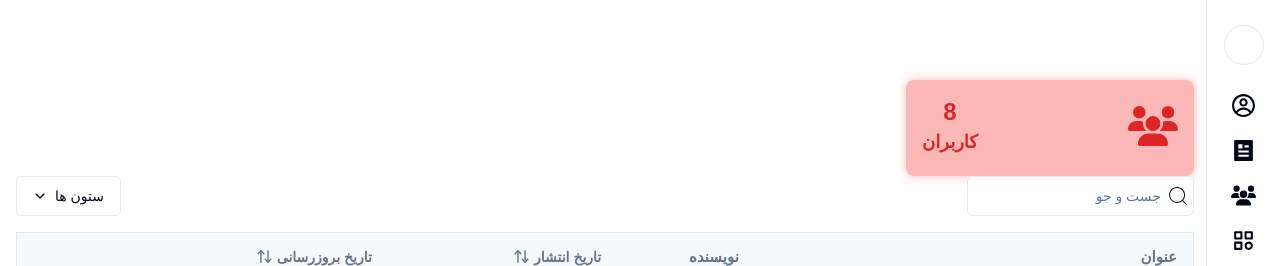
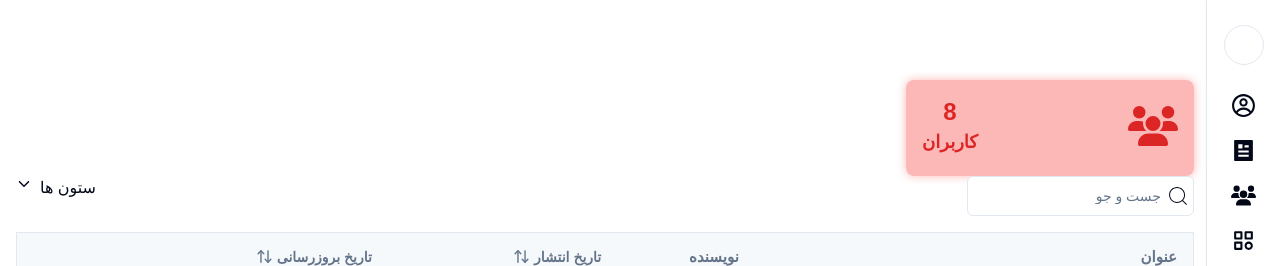
Before and after one commit to MohammadBohluli/learnByLearn-blog, a React (Vite) app in the folder frontend/: page /profile/articles in a window 1280 px wide. Shown: the top 266 px of the page. Built offline with nearby package versions, Linux system fonts and the light colour scheme; a small style sheet from the web is missing.

Commit message:
bugfix: nested button

```diff
--- a/frontend/src/features/articles/article-table/data-table.tsx
+++ b/frontend/src/features/articles/article-table/data-table.tsx
@@ -73,11 +73,9 @@ export function DataTable<TData, TValue>({
         {/* visibility column button */}
 
         <DropdownMenu>
-          <DropdownMenuTrigger>
-            <Button className="flex gap-2" variant={"outline"}>
-              <span>ستون ها</span>
-              <IoIosArrowDown />
-            </Button>
+          <DropdownMenuTrigger className="flex gap-2">
+            <span>ستون ها</span>
+            <IoIosArrowDown />
           </DropdownMenuTrigger>
           <DropdownMenuContent className="ml-5">
             {table
```
